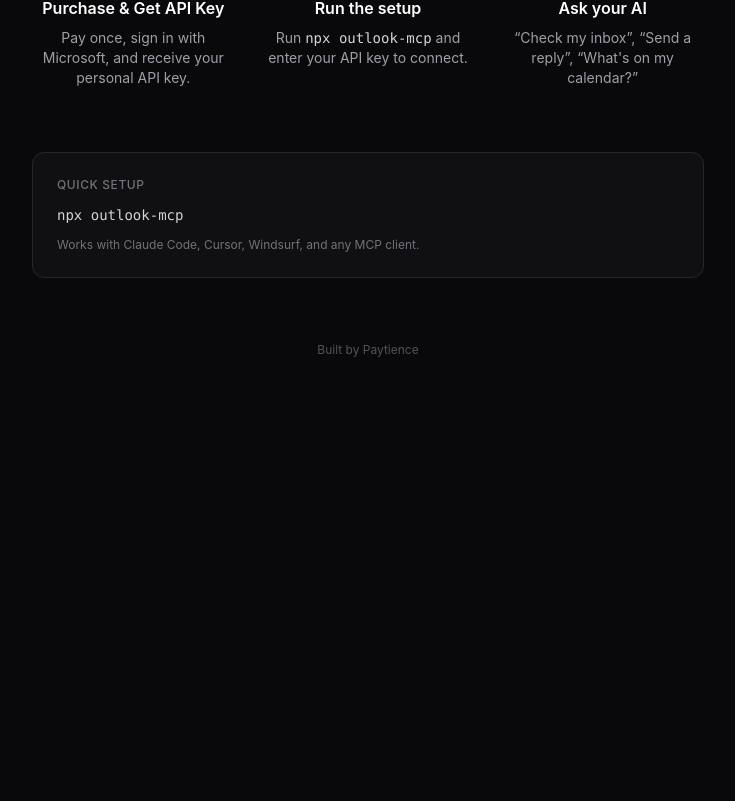
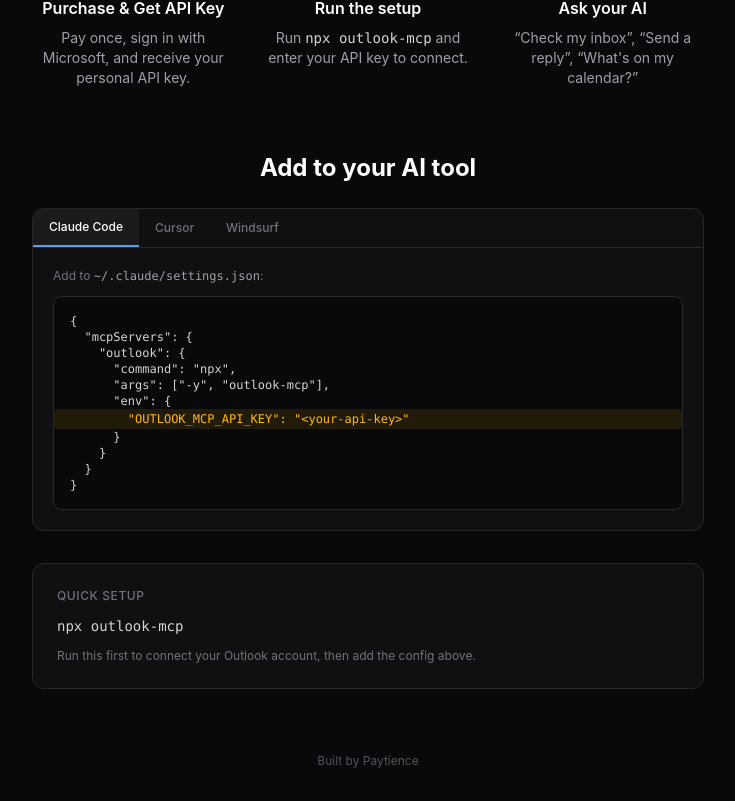
Before and after one commit to paytience/google-calendar-mcp, a Next.js app in the folder web/: page / in a window 1280 px wide. Shown: the part 1305-2106 px from the top of the page, without its empty margins (272-1007 px from the left). Before the commit the page ends 1695 px from the top, so only its background shows below. Built offline with nearby package versions, Linux system fonts and the light colour scheme.

Commit message:
Add config snippets with highlighted API key, terminal demo, email delivery
Website: tabbed config snippets for Claude/Cursor/Windsurf with API key
line highlighted in amber. Animated terminal demo. Footer fix.
Backend: Resend email delivery of API key on auth callback.

```diff
--- /dev/null
+++ b/web/app/components/config-snippets.tsx
@@ -0,0 +1,94 @@
+"use client";
+
+import { useState } from "react";
+
+const configs = [
+  {
+    name: "Claude Code",
+    file: "~/.claude/settings.json",
+    code: `{
+  "mcpServers": {
+    "outlook": {
+      "command": "npx",
+      "args": ["-y", "outlook-mcp"],
+      "env": {
+        "OUTLOOK_MCP_API_KEY": "<your-api-key>"
+      }
+    }
+  }
+}`,
+  },
+  {
+    name: "Cursor",
+    file: ".cursor/mcp.json",
+    code: `{
+  "mcpServers": {
+    "outlook": {
+      "command": "npx",
+      "args": ["-y", "outlook-mcp"],
+      "env": {
+        "OUTLOOK_MCP_API_KEY": "<your-api-key>"
+      }
+    }
+  }
+}`,
+  },
+  {
+    name: "Windsurf",
+    file: "~/.codeium/windsurf/mcp_config.json",
+    code: `{
+  "mcpServers": {
+    "outlook": {
+      "command": "npx",
+      "args": ["-y", "outlook-mcp"],
+      "env": {
+        "OUTLOOK_MCP_API_KEY": "<your-api-key>"
+      }
+    }
+  }
+}`,
+  },
+];
+
+export function ConfigSnippets() {
+  const [active, setActive] = useState(0);
+
+  return (
+    <div className="w-full rounded-xl bg-zinc-900/50 border border-zinc-800 overflow-hidden text-left">
+      <div className="flex border-b border-zinc-800">
+        {configs.map((config, i) => (
+          <button
+            key={config.name}
+            onClick={() => setActive(i)}
+            className={`px-4 py-2.5 text-xs font-medium transition-colors ${
+              active === i
+                ? "text-white bg-zinc-800/50 border-b-2 border-blue-400"
+                : "text-zinc-500 hover:text-zinc-300"
+            }`}
+          >
+            {config.name}
+          </button>
+        ))}
+      </div>
+      <div className="p-5">
+        <p className="text-xs text-zinc-500 mb-3">
+          Add to <code className="text-zinc-400">{configs[active].file}</code>:
+        </p>
+        <pre className="text-xs font-mono bg-zinc-950 rounded-lg p-4 overflow-x-auto border border-zinc-800">
+          {configs[active].code.split("\n").map((line, i) => (
+            <div
+              key={i}
+              className={
+                line.includes("OUTLOOK_MCP_API_KEY")
+                  ? "text-amber-400 bg-amber-400/10 -mx-4 px-4 py-0.5 rounded"
+                  : "text-zinc-300"
+              }
+            >
+              {line}
+            </div>
+          ))}
+        </pre>
+      </div>
+    </div>
+  );
+}
--- a/web/app/page.tsx
+++ b/web/app/page.tsx
@@ -1,3 +1,5 @@
+import { ConfigSnippets } from "./components/config-snippets";
+
 export default function Home() {
   return (
     <main className="flex flex-col items-center justify-center min-h-screen px-6">
@@ -107,12 +109,17 @@
           </div>
         </div>
 
+        <div className="mt-16 mb-8 w-full">
+          <h2 className="text-2xl font-bold text-center mb-6">Add to your AI tool</h2>
+          <ConfigSnippets />
+        </div>
+
         <div className="p-6 rounded-xl bg-zinc-900/50 border border-zinc-800 text-left w-full">
           <p className="text-xs text-zinc-500 uppercase tracking-wider mb-3 font-medium">Quick Setup</p>
           <code className="block text-sm text-zinc-300 font-mono">
             npx outlook-mcp
           </code>
-          <p className="text-xs text-zinc-500 mt-3">Works with Claude Code, Cursor, Windsurf, and any MCP client.</p>
+          <p className="text-xs text-zinc-500 mt-3">Run this first to connect your Outlook account, then add the config above.</p>
         </div>
       </div>
 
```
